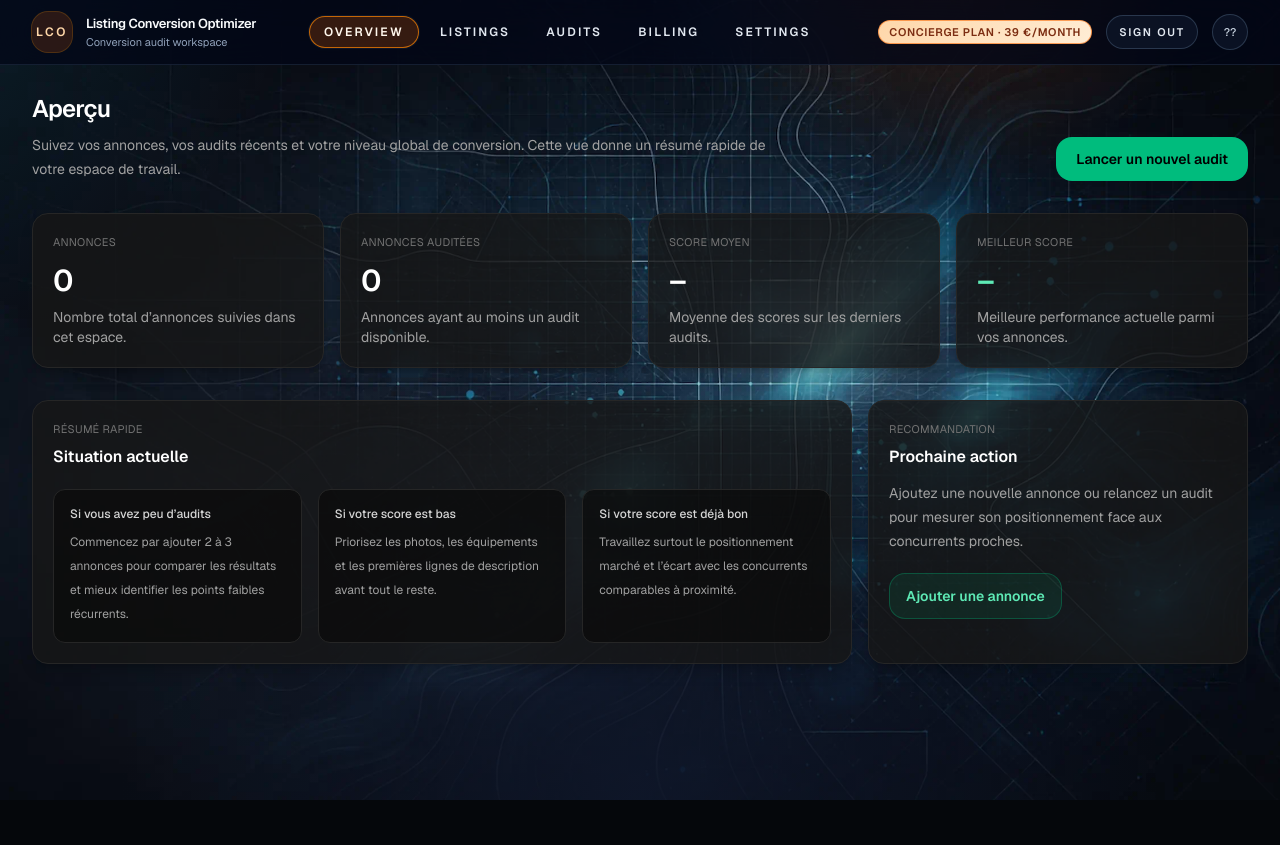
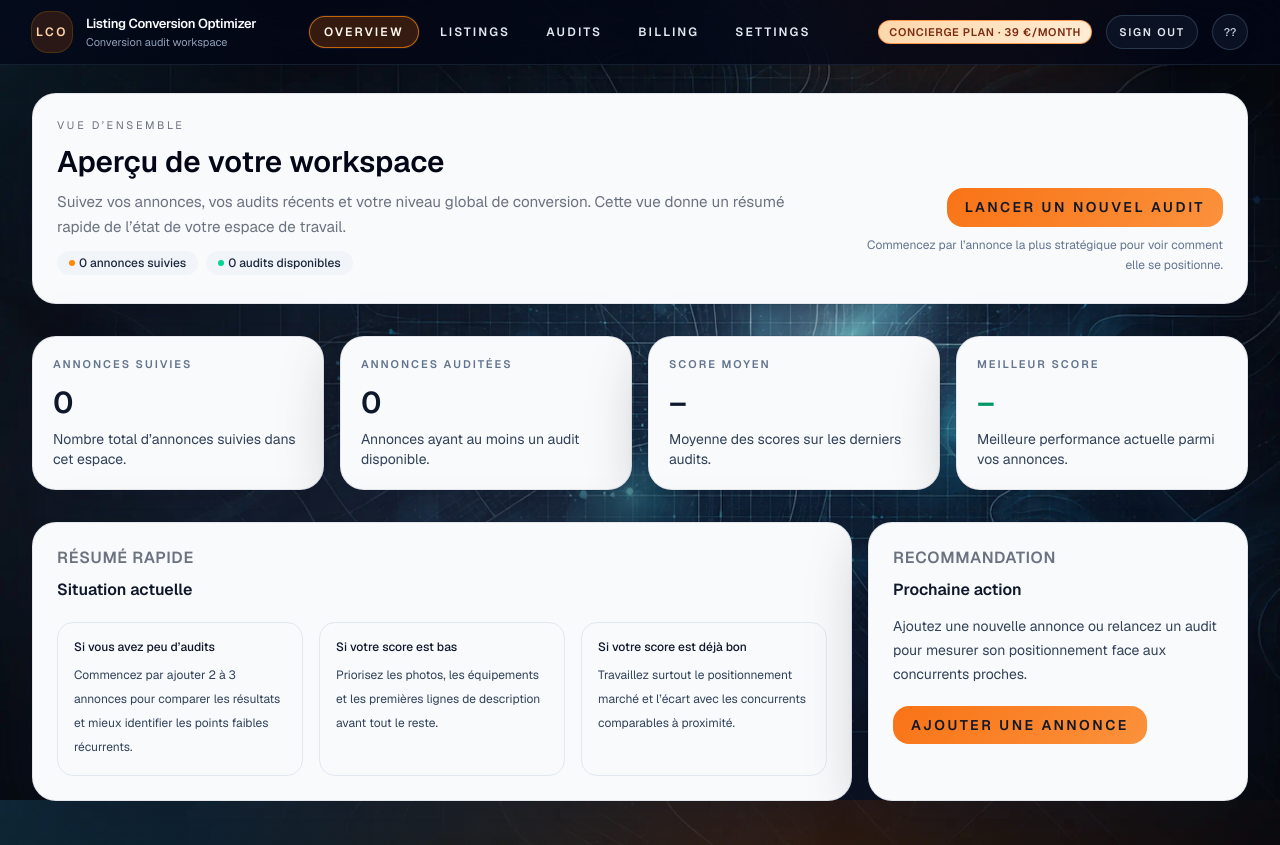
Before and after one commit to NorixoGroup/norixo-optimize, a Next.js app: page /dashboard in a window 1280 px wide. Before the commit the page ends 800 px from the top, so only its background shows below. Built offline with nearby package versions, Linux system fonts and the light colour scheme; no server answers.

Commit message:
checkpoint: dashboard recovery stable base

```diff
--- a/app/dashboard/audits/page.tsx
+++ b/app/dashboard/audits/page.tsx
@@ -72,7 +72,7 @@ export default async function AuditsPage() {
         </div>
       </div>
 
-      <div className="nk-card-hover overflow-hidden rounded-3xl border border-slate-200/70 bg-slate-50/95 shadow-[0_22px_80px_rgba(15,23,42,0.25)]">
+      <div className="nk-card nk-card-hover overflow-hidden p-0">
         <div className="border-b border-slate-200/80 px-5 py-4">
           <p className="nk-section-title">Rapports disponibles</p>
         </div>
--- a/app/dashboard/billing/page.tsx
+++ b/app/dashboard/billing/page.tsx
@@ -2,94 +2,90 @@ import Link from "next/link";
 
 export default function BillingPage() {
   return (
-    <div className="space-y-8 text-sm text-neutral-200">
-      <div className="flex flex-col justify-between gap-5 md:flex-row md:items-end">
-        <div className="max-w-3xl">
-          <h1 className="text-2xl font-semibold tracking-tight text-white">
-            Facturation
+    <div className="space-y-8 text-sm">
+      <div className="nk-card nk-card-hover nk-page-header-card py-7 md:flex md:items-center md:justify-between md:gap-10">
+        <div className="max-w-3xl space-y-3">
+          <p className="nk-kicker-muted">Facturation</p>
+          <h1 className="nk-heading-xl text-2xl font-semibold text-slate-900 md:text-3xl lg:text-4xl">
+            Plan & abonnement
           </h1>
-          <p className="mt-2 text-sm leading-6 text-neutral-400">
-            Gérez ici votre plan, votre abonnement et vos futurs paiements. Dans
-            ce MVP, cette page reste une maquette visuelle avant le branchement
-            complet de Stripe.
+          <p className="nk-body-muted text-[15px] leading-relaxed text-slate-700">
+            Gérez ici votre plan, votre abonnement et vos futurs paiements. Dans ce MVP, cette page
+            reste une maquette visuelle avant le branchement complet de Stripe.
           </p>
         </div>
 
-        <span className="inline-flex items-center justify-center rounded-2xl border border-emerald-500/30 bg-emerald-500/10 px-5 py-3 text-sm font-semibold text-emerald-300">
-          Plan Concierge actif
-        </span>
+        <div className="mt-5 text-right md:mt-0">
+          <span className="inline-flex items-center justify-center rounded-full bg-emerald-50 px-4 py-2 text-xs font-semibold uppercase tracking-[0.18em] text-emerald-700">
+            Plan Concierge actif
+          </span>
+          <p className="mt-2 text-xs leading-5 text-slate-500">
+            Le portail client Stripe viendra remplacer cette maquette.
+          </p>
+        </div>
       </div>
 
       <div className="grid gap-4 lg:grid-cols-3">
-        <div className="rounded-2xl border border-neutral-800 bg-neutral-900/80 p-5 shadow-lg shadow-black/20">
-          <p className="text-[11px] uppercase tracking-wide text-neutral-500">
+        <div className="nk-card nk-card-hover p-6">
+          <p className="text-[11px] font-semibold uppercase tracking-[0.18em] text-slate-500">
             Plan actuel
           </p>
-          <p className="mt-3 text-2xl font-semibold text-white">
-            Concierge
-          </p>
-          <p className="mt-2 text-sm text-neutral-400">
-            39 €/mois
-          </p>
-          <p className="mt-4 text-sm leading-6 text-neutral-400">
-            Inclut jusqu’à 5 annonces. Chaque annonce supplémentaire est
-            facturée 4 €.
+          <p className="mt-3 text-2xl font-semibold text-slate-900">Concierge</p>
+          <p className="mt-1 text-sm font-medium text-slate-900">39 €/mois</p>
+          <p className="mt-4 text-sm leading-6 text-slate-700">
+            Inclut jusqu’à 5 annonces. Chaque annonce supplémentaire est facturée 4 €.
           </p>
         </div>
 
-        <div className="rounded-2xl border border-neutral-800 bg-neutral-900/80 p-5 shadow-lg shadow-black/20">
-          <p className="text-[11px] uppercase tracking-wide text-neutral-500">
+        <div className="nk-card nk-card-hover p-6">
+          <p className="text-[11px] font-semibold uppercase tracking-[0.18em] text-slate-500">
             Ce qui est inclus
           </p>
-          <ul className="mt-4 space-y-3 text-sm text-neutral-300">
+          <ul className="mt-4 space-y-3 text-sm text-slate-800">
             <li className="flex gap-3">
-              <span className="mt-1 h-2 w-2 rounded-full bg-emerald-400" />
+              <span className="mt-1 h-2 w-2 rounded-full bg-emerald-500" />
               <span>Audits de conversion d’annonces</span>
             </li>
             <li className="flex gap-3">
-              <span className="mt-1 h-2 w-2 rounded-full bg-emerald-400" />
+              <span className="mt-1 h-2 w-2 rounded-full bg-emerald-500" />
               <span>Analyse des concurrents comparables</span>
             </li>
             <li className="flex gap-3">
-              <span className="mt-1 h-2 w-2 rounded-full bg-emerald-400" />
+              <span className="mt-1 h-2 w-2 rounded-full bg-emerald-500" />
               <span>Rapport détaillé avec recommandations</span>
             </li>
             <li className="flex gap-3">
-              <span className="mt-1 h-2 w-2 rounded-full bg-emerald-400" />
+              <span className="mt-1 h-2 w-2 rounded-full bg-emerald-500" />
               <span>Suivi des audits dans le tableau de bord</span>
             </li>
           </ul>
         </div>
 
-        <div className="rounded-2xl border border-neutral-800 bg-neutral-900/80 p-5 shadow-lg shadow-black/20">
-          <p className="text-[11px] uppercase tracking-wide text-neutral-500">
+        <div className="nk-card nk-card-hover p-6">
+          <p className="text-[11px] font-semibold uppercase tracking-[0.18em] text-slate-500">
             Gestion de l’abonnement
           </p>
-          <p className="mt-4 text-sm leading-6 text-neutral-400">
-            Dans la version finale, ce bouton ouvrira le portail client Stripe
-            pour modifier le mode de paiement, changer de plan ou résilier
-            l’abonnement.
+          <p className="mt-4 text-sm leading-6 text-slate-700">
+            Dans la version finale, ce bouton ouvrira le portail client Stripe pour modifier le
+            mode de paiement, changer de plan ou résilier l’abonnement.
           </p>
 
           <div className="mt-5">
             <Link
               href="#"
-              className="inline-flex items-center justify-center rounded-2xl border border-neutral-700 bg-neutral-800/80 px-4 py-3 text-sm font-semibold text-neutral-200 opacity-70"
+              className="inline-flex cursor-not-allowed items-center justify-center rounded-2xl border border-slate-200 bg-slate-50 px-4 py-3 text-sm font-semibold text-slate-400"
             >
-              Ouvrir le portail client
+              Ouvrir le portail client (futur)
             </Link>
           </div>
         </div>
       </div>
 
-      <div className="rounded-2xl border border-neutral-800 bg-neutral-900/80 p-5 shadow-lg shadow-black/20">
-        <p className="text-[11px] uppercase tracking-wide text-neutral-500">
-          Prochaine étape
-        </p>
-        <p className="mt-3 max-w-3xl text-sm leading-6 text-neutral-400">
-          Quand Stripe sera branché, cette page affichera les vraies données
-          d’abonnement, les prochaines échéances, l’historique de paiement et
-          les options de changement de formule.
+      <div className="nk-card nk-card-hover p-6">
+        <p className="nk-section-title">Prochaine étape</p>
+        <p className="mt-3 max-w-3xl text-sm leading-6 text-slate-700">
+          Quand Stripe sera branché, cette page affichera les vraies données d’abonnement, les
+          prochaines échéances, l’historique de paiement et les options de changement de formule.
         </p>
       </div>
     </div>
--- a/app/dashboard/listings/page.tsx
+++ b/app/dashboard/listings/page.tsx
@@ -125,7 +125,7 @@ export default async function ListingsPage() {
         </div>
       </div>
 
-      <div className="nk-card-hover overflow-hidden rounded-3xl border border-slate-200/70 bg-slate-50/95 shadow-[0_22px_80px_rgba(15,23,42,0.25)]">
+      <div className="nk-card nk-card-hover overflow-hidden p-0">
         <div className="border-b border-slate-200/80 px-5 py-4">
           <p className="nk-section-title">Liste des annonces suivies</p>
         </div>
--- a/app/dashboard/page.tsx
+++ b/app/dashboard/page.tsx
@@ -23,139 +23,144 @@ export default function DashboardPage() {
       : "–";
 
   return (
-    <div className="space-y-8">
-      <div className="flex flex-col justify-between gap-5 md:flex-row md:items-end">
-        <div className="max-w-3xl">
-          <h1 className="text-2xl font-semibold tracking-tight text-white">
-            Aperçu
+    <div className="space-y-8 text-sm">
+      <div className="nk-card nk-card-hover nk-page-header-card py-7 md:flex md:items-center md:justify-between md:gap-10">
+        <div className="max-w-3xl space-y-3">
+          <p className="nk-kicker-muted">Vue d’ensemble</p>
+          <h1 className="nk-heading-xl text-2xl font-semibold text-slate-900 md:text-3xl lg:text-4xl">
+            Aperçu de votre workspace
           </h1>
-          <p className="mt-2 text-sm leading-6 text-neutral-400">
-            Suivez vos annonces, vos audits récents et votre niveau global de
-            conversion. Cette vue donne un résumé rapide de votre espace de
-            travail.
+          <p className="nk-body-muted text-[15px] leading-relaxed text-slate-700">
+            Suivez vos annonces, vos audits récents et votre niveau global de conversion. Cette vue
+            donne un résumé rapide de l’état de votre espace de travail.
           </p>
+          <div className="mt-2 flex flex-wrap gap-2 text-xs text-slate-600">
+            <span className="inline-flex items-center gap-1 rounded-full bg-slate-100 px-3 py-1 font-medium text-slate-800">
+              <span className="h-1.5 w-1.5 rounded-full bg-orange-400" />
+              {listings.length} annonce{listings.length === 1 ? "" : "s"} suivie{listings.length === 1 ? "" : "s"}
+            </span>
+            <span className="inline-flex items-center gap-1 rounded-full bg-slate-100 px-3 py-1 font-medium text-slate-800">
+              <span className="h-1.5 w-1.5 rounded-full bg-emerald-400" />
+              {totalAudits} audit{totalAudits === 1 ? "" : "s"} disponible{totalAudits === 1 ? "" : "s"}
+            </span>
+          </div>
         </div>
 
+        <div className="mt-5 text-right md:mt-0">
           <Link
             href="/dashboard/listings/new"
-          className="inline-flex items-center justify-center rounded-2xl bg-emerald-500 px-5 py-3 text-sm font-semibold text-black transition hover:bg-emerald-400"
+            className="nk-primary-btn text-xs font-semibold uppercase tracking-[0.18em]"
           >
             Lancer un nouvel audit
           </Link>
+          <p className="mt-2 text-xs leading-5 text-slate-500">
+            Commencez par l’annonce la plus stratégique pour voir comment elle se positionne.
+          </p>
+        </div>
       </div>
 
       <div className="grid gap-4 md:grid-cols-4">
-        <div className="rounded-2xl border border-neutral-800 bg-neutral-900/80 p-5 shadow-lg shadow-black/20">
-          <p className="text-[11px] uppercase tracking-wide text-neutral-500">
-            Annonces
+        <div className="nk-card nk-card-hover p-5">
+          <p className="text-[11px] font-semibold uppercase tracking-[0.18em] text-slate-500">
+            Annonces suivies
           </p>
-          <p className="mt-3 text-3xl font-semibold text-white">
-            {listings.length}
-          </p>
-          <p className="mt-2 text-sm text-neutral-400">
+          <p className="mt-3 text-3xl font-semibold text-slate-900">{listings.length}</p>
+          <p className="mt-2 text-sm text-slate-700">
             Nombre total d’annonces suivies dans cet espace.
           </p>
         </div>
 
-        <div className="rounded-2xl border border-neutral-800 bg-neutral-900/80 p-5 shadow-lg shadow-black/20">
-          <p className="text-[11px] uppercase tracking-wide text-neutral-500">
+        <div className="nk-card nk-card-hover p-5">
+          <p className="text-[11px] font-semibold uppercase tracking-[0.18em] text-slate-500">
             Annonces auditées
           </p>
-          <p className="mt-3 text-3xl font-semibold text-white">{totalAudits}</p>
-          <p className="mt-2 text-sm text-neutral-400">
+          <p className="mt-3 text-3xl font-semibold text-slate-900">{totalAudits}</p>
+          <p className="mt-2 text-sm text-slate-700">
             Annonces ayant au moins un audit disponible.
           </p>
         </div>
 
-        <div className="rounded-2xl border border-neutral-800 bg-neutral-900/80 p-5 shadow-lg shadow-black/20">
-          <p className="text-[11px] uppercase tracking-wide text-neutral-500">
+        <div className="nk-card nk-card-hover p-5">
+          <p className="text-[11px] font-semibold uppercase tracking-[0.18em] text-slate-500">
             Score moyen
           </p>
-          <p className="mt-3 text-3xl font-semibold text-white">
+          <p className="mt-3 text-3xl font-semibold text-slate-900">
             {averageScore}
             {averageScore !== "–" && <span className="text-xl">/10</span>}
           </p>
-          <p className="mt-2 text-sm text-neutral-400">
+          <p className="mt-2 text-sm text-slate-700">
             Moyenne des scores sur les derniers audits.
           </p>
         </div>
 
-        <div className="rounded-2xl border border-neutral-800 bg-neutral-900/80 p-5 shadow-lg shadow-black/20">
-          <p className="text-[11px] uppercase tracking-wide text-neutral-500">
+        <div className="nk-card nk-card-hover p-5">
+          <p className="text-[11px] font-semibold uppercase tracking-[0.18em] text-slate-500">
             Meilleur score
           </p>
-          <p className="mt-3 text-3xl font-semibold text-emerald-300">
+          <p className="mt-3 text-3xl font-semibold text-emerald-600">
             {bestScore}
             {bestScore !== "–" && <span className="text-xl">/10</span>}
           </p>
-          <p className="mt-2 text-sm text-neutral-400">
+          <p className="mt-2 text-sm text-slate-700">
             Meilleure performance actuelle parmi vos annonces.
           </p>
         </div>
       </div>
 
       <div className="grid gap-4 lg:grid-cols-[minmax(0,1.4fr)_380px]">
-        <div className="rounded-2xl border border-neutral-800 bg-neutral-900/80 p-5 shadow-lg shadow-black/20">
+        <div className="nk-card nk-card-hover p-6">
           <div className="flex items-center justify-between gap-4">
             <div>
-              <p className="text-[11px] uppercase tracking-wide text-neutral-500">
-                Résumé rapide
-              </p>
-              <h2 className="mt-2 text-base font-semibold text-white">
-                Situation actuelle
-              </h2>
+              <p className="nk-section-title">Résumé rapide</p>
+              <h2 className="mt-2 text-base font-semibold text-slate-900">Situation actuelle</h2>
             </div>
           </div>
 
           <div className="mt-5 grid gap-4 md:grid-cols-3">
-            <div className="rounded-xl border border-neutral-800 bg-neutral-950/70 p-4">
-              <p className="text-xs font-medium text-neutral-300">
+            <div className="rounded-2xl border border-slate-200 bg-slate-50 p-4">
+              <p className="text-xs font-medium text-slate-900">
                 Si vous avez peu d’audits
               </p>
-              <p className="mt-2 text-xs leading-6 text-neutral-400">
-                Commencez par ajouter 2 à 3 annonces pour comparer les résultats
-                et mieux identifier les points faibles récurrents.
+              <p className="mt-2 text-xs leading-6 text-slate-700">
+                Commencez par ajouter 2 à 3 annonces pour comparer les résultats et mieux
+                identifier les points faibles récurrents.
               </p>
             </div>
 
-            <div className="rounded-xl border border-neutral-800 bg-neutral-950/70 p-4">
-              <p className="text-xs font-medium text-neutral-300">
+            <div className="rounded-2xl border border-slate-200 bg-slate-50 p-4">
+              <p className="text-xs font-medium text-slate-900">
                 Si votre score est bas
               </p>
-              <p className="mt-2 text-xs leading-6 text-neutral-400">
-                Priorisez les photos, les équipements et les premières lignes de
-                description avant tout le reste.
+              <p className="mt-2 text-xs leading-6 text-slate-700">
+                Priorisez les photos, les équipements et les premières lignes de description avant
+                tout le reste.
               </p>
             </div>
 
-            <div className="rounded-xl border border-neutral-800 bg-neutral-950/70 p-4">
-              <p className="text-xs font-medium text-neutral-300">
+            <div className="rounded-2xl border border-slate-200 bg-slate-50 p-4">
+              <p className="text-xs font-medium text-slate-900">
                 Si votre score est déjà bon
               </p>
-              <p className="mt-2 text-xs leading-6 text-neutral-400">
-                Travaillez surtout le positionnement marché et l’écart avec les
-                concurrents comparables à proximité.
+              <p className="mt-2 text-xs leading-6 text-slate-700">
+                Travaillez surtout le positionnement marché et l’écart avec les concurrents
+                comparables à proximité.
               </p>
             </div>
           </div>
         </div>
 
-        <div className="rounded-2xl border border-neutral-800 bg-neutral-900/80 p-5 shadow-lg shadow-black/20">
-          <p className="text-[11px] uppercase tracking-wide text-neutral-500">
-            Recommandation
-          </p>
-          <h2 className="mt-2 text-base font-semibold text-white">
-            Prochaine action
-          </h2>
-          <p className="mt-3 text-sm leading-6 text-neutral-400">
-            Ajoutez une nouvelle annonce ou relancez un audit pour mesurer son
-            positionnement face aux concurrents proches.
+        <div className="nk-card nk-card-hover p-6">
+          <p className="nk-section-title">Recommandation</p>
+          <h2 className="mt-2 text-base font-semibold text-slate-900">Prochaine action</h2>
+          <p className="mt-3 text-sm leading-6 text-slate-700">
+            Ajoutez une nouvelle annonce ou relancez un audit pour mesurer son positionnement face
+            aux concurrents proches.
           </p>
 
           <div className="mt-5">
             <Link
               href="/dashboard/listings/new"
-              className="inline-flex items-center justify-center rounded-2xl border border-emerald-500/30 bg-emerald-500/10 px-4 py-3 text-sm font-semibold text-emerald-300 transition hover:bg-emerald-500/15"
+              className="nk-primary-btn text-xs font-semibold uppercase tracking-[0.18em]"
             >
               Ajouter une annonce
             </Link>
```
Lines whose indentation alone changed are shown as unchanged.
